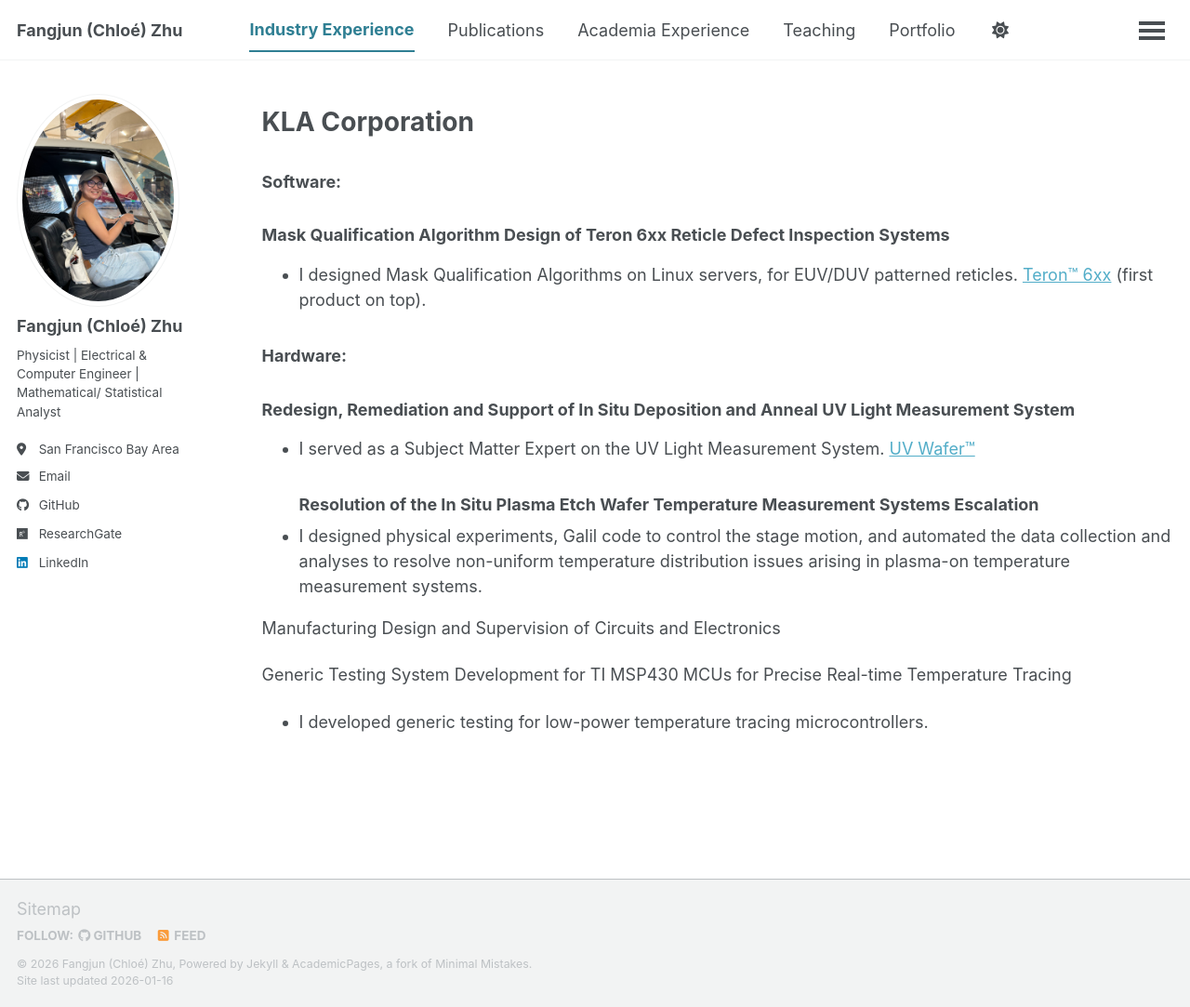
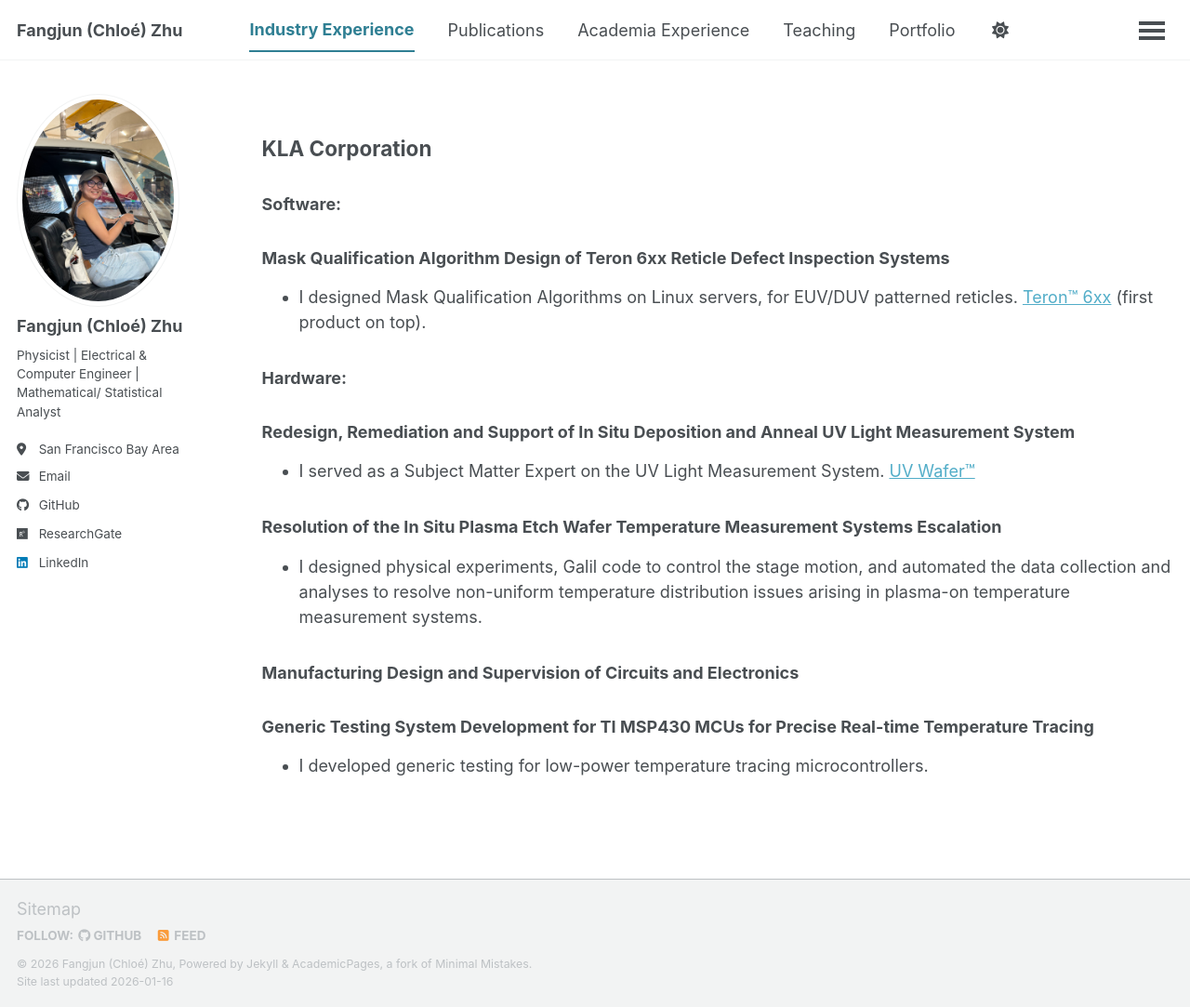
Before and after one commit to ChloeZhu1/ChloeZhu1.github.io, a Jekyll site: the page built from _pages/cv.md, in a window 1280 px wide and 1083 px high. Shown: the whole window at 93% size. Built offline with Jekyll 4.4.1, drawn with Linux system fonts in a browser that asks for light colours; a script bundle is joined from its source files by our own code; library files that are not in the unit come from our copies.

Commit message:
Update cv.md

```diff
--- a/_pages/cv.md
+++ b/_pages/cv.md
@@ -8,7 +8,7 @@
 ---
 
 {% include base_path %}
-# KLA Corporation
+## KLA Corporation
 ### Software:
 ### Mask Qualification Algorithm Design of Teron 6xx Reticle Defect Inspection Systems
 * I designed Mask Qualification Algorithms on Linux servers, for EUV/DUV patterned reticles. [Teron™ 6xx](https://www.kla.com/products/reticle-manufacturing) (first product on top).
@@ -16,12 +16,13 @@
 ### Hardware:
 ### Redesign, Remediation and Support of In Situ Deposition and Anneal UV Light Measurement System
 * I served as a Subject Matter Expert on the UV Light Measurement System. [UV Wafer™](https://www.kla.com/products/chip-manufacturing/in-situ-process-management)
+
 ### Resolution of the In Situ Plasma Etch Wafer Temperature Measurement Systems Escalation
 * I designed physical experiments, Galil code to control the stage motion, and automated the data collection and analyses to resolve non-uniform temperature distribution issues arising in plasma-on temperature measurement systems.
 
-Manufacturing Design and Supervision of Circuits and Electronics
+### Manufacturing Design and Supervision of Circuits and Electronics
 
-Generic Testing System Development for TI MSP430 MCUs for Precise Real-time Temperature Tracing
+### Generic Testing System Development for TI MSP430 MCUs for Precise Real-time Temperature Tracing
 * I developed generic testing for low-power temperature tracing microcontrollers.
 
 
```
